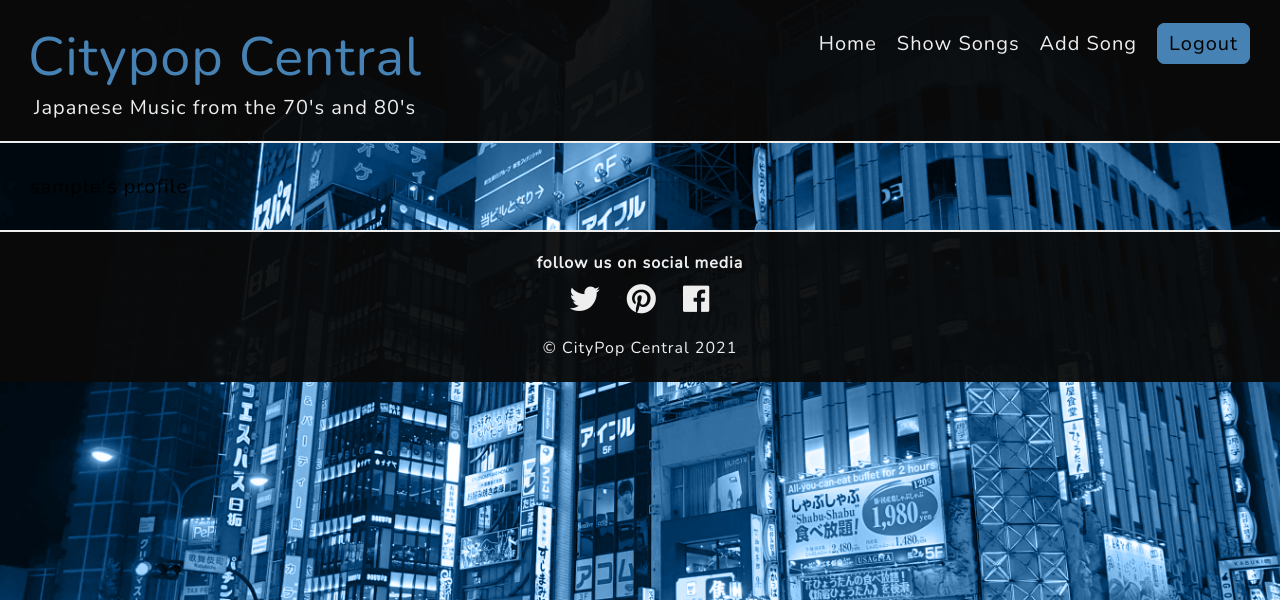
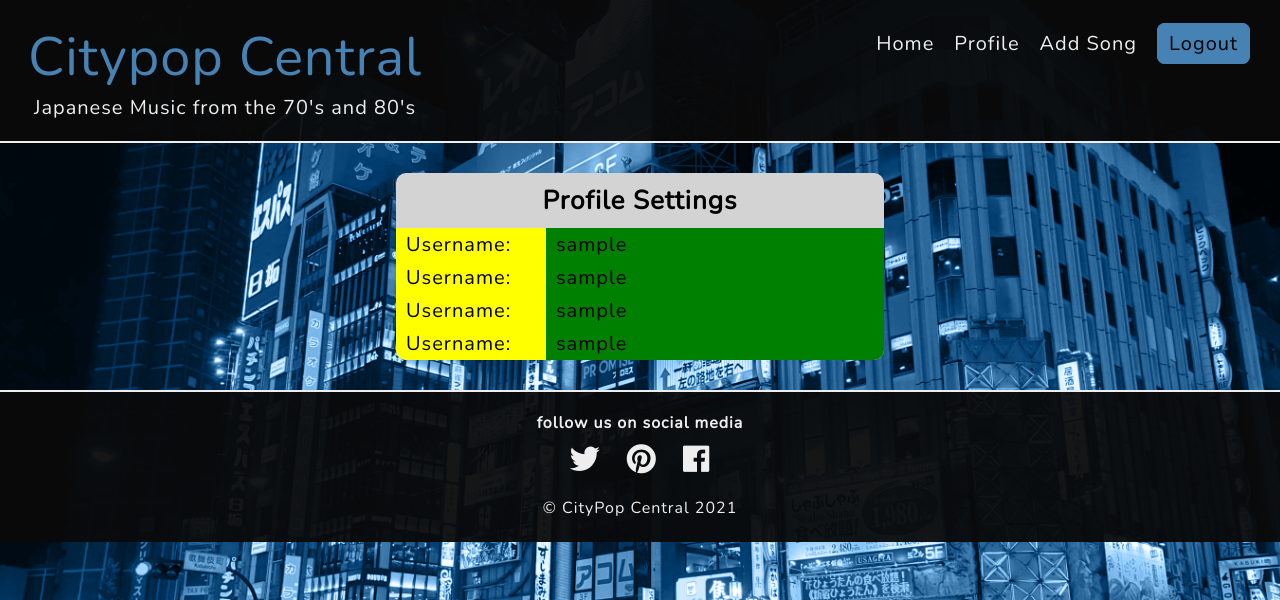
Before and after one commit to Eburonia/citypop-central, a Flask app: a page that uses templates/base.html in a window 1280 px wide. Shown: the top 600 px of the page. Run offline with Flask 2, Linux system fonts and the light colour scheme; the visitor is signed in with stand-in values (Sample User, id 1); a database or web service that is not in the repository returns one stand-in record (values such as "Sample title"); some libraries are stand-ins or nearby versions.

Commit message:
fix: navbar items

```diff
--- a/app.py
+++ b/app.py
@@ -18,7 +18,8 @@ mongo = PyMongo(app)
 
 @app.route("/")
 def index():
-    return render_template("index.html")
+    songs = mongo.db.songs.find()
+    return render_template("index.html", songs=songs)
 
 
 @app.route("/show_songs")
--- a/static/js/script.js
+++ b/static/js/script.js
@@ -40,16 +40,21 @@ $(document).on('click', '.toggle-menu-item', function(){
 
 });
 
-$('#delete-link').hide();
+$('.delete-link').hide();
 
-$(document).on('click', '#delete-song-check', function(){
+$(document).on('click', '.delete-song-check', function(){
 
-        if($('#delete-link').is(':visible')) {
-            $('#delete-link').hide();
+        if($('.delete-link').is(':visible')) {
+            $('.delete-song-check').eq('.delete-link').index(this);
+            $('.delete-link').hide();
+
+
+
         }
         else {
-            alert('Press the red "Delete" Button to delete this song from the database')
-            $('#delete-link').show();
+            //alert('Press the red "Delete" Button to delete this song from the database')
+            $('.delete-link').show();
+
         }
 
 });
--- a/templates/base.html
+++ b/templates/base.html
@@ -56,12 +56,13 @@
                     {% if session.user %}
                         <li id="logout-button"><a href="{{ url_for('logout') }}">Logout</a></li>
                         <li><a href="{{ url_for('add_song') }}">Add Song</a></li>
+                        <li class="toggle-menu-item"><a href="">Profile</a></li>
                     {% else %}
                         <li id="register-button"><a href="{{ url_for('register') }}">Register</a></li>
                         <li id="login-button"><a href="{{ url_for('login') }}">Login</a></li>
                     {% endif %}
 
-                    <li><a href="{{ url_for('show_songs') }}">Show Songs</a></li>
+
                     <li><a href="{{ url_for('index') }}">Home</a></li>
                 </ul>
 
@@ -71,12 +72,19 @@
             <div id="toggle-menu">
 
                 <ul>
+
                     <li class="toggle-menu-item"><a href="">Home</a></li>
-                    <li class="toggle-menu-item"><a href="{{ url_for('login') }}">Login</a></li>
-                    <li class="toggle-menu-item"><a href="">Register</a></li>
-                    <li class="toggle-menu-item"><a href="">Logout</a></li>
+
+                    {% if session.user %}
+                        <li class="toggle-menu-item"><a href="">Profile</a></li>
+                        <li><a href="{{ url_for('add_song') }}">Add Song</a></li>
+                        <li class="toggle-menu-item"><a href="">Logout</a></li>
+                    {% else %}
+                        <li class="toggle-menu-item"><a href="{{ url_for('login') }}">Login</a></li>
+                        <li class="toggle-menu-item"><a href="">Register</a></li>
+                    {% endif %}
+
                 </ul>
-
 
             </div>
 
--- a/templates/profile.html
+++ b/templates/profile.html
@@ -1,4 +1,62 @@
 {% extends "base.html" %}
 {% block content %}
-    {{ username }}'s profile
+
+
+<style>
+
+    #settings {
+        background-color: lightgray;
+        width: 40%;
+        margin: 0 auto;
+        border-radius: 10px;
+        overflow: hidden;
+    }
+
+    #settings > h3 {
+        text-align: center;
+        padding: 10px 0;
+    }
+
+    .setting-text {
+        float: left;
+        background-color: yellow;
+        padding: 3px 0 3px 10px;
+        width: 150px;
+        box-sizing: border-box;
+    }
+
+    .setting-value {
+        float: left;
+        background-color: green;
+        padding: 3px 0 3px 10px;
+        box-sizing: border-box;
+        width: calc(100% - 150px)
+    }
+
+
+</style>
+
+
+<div id="settings">
+
+    <h3>Profile Settings</h3>
+
+    <div class="setting-text">Username: </div>
+    <div class="setting-value">{{ username }}</div>
+
+    <div class="setting-text">Username: </div>
+    <div class="setting-value">{{ username }}</div>
+
+    <div class="setting-text">Username: </div>
+    <div class="setting-value">{{ username }}</div>
+
+    <div class="setting-text">Username: </div>
+    <div class="setting-value">{{ username }}</div>
+
+</div>
+
+
+
+
+
 {% endblock %}
```
Also changed, not shown: templates/index.html (+178 -0 lines).
